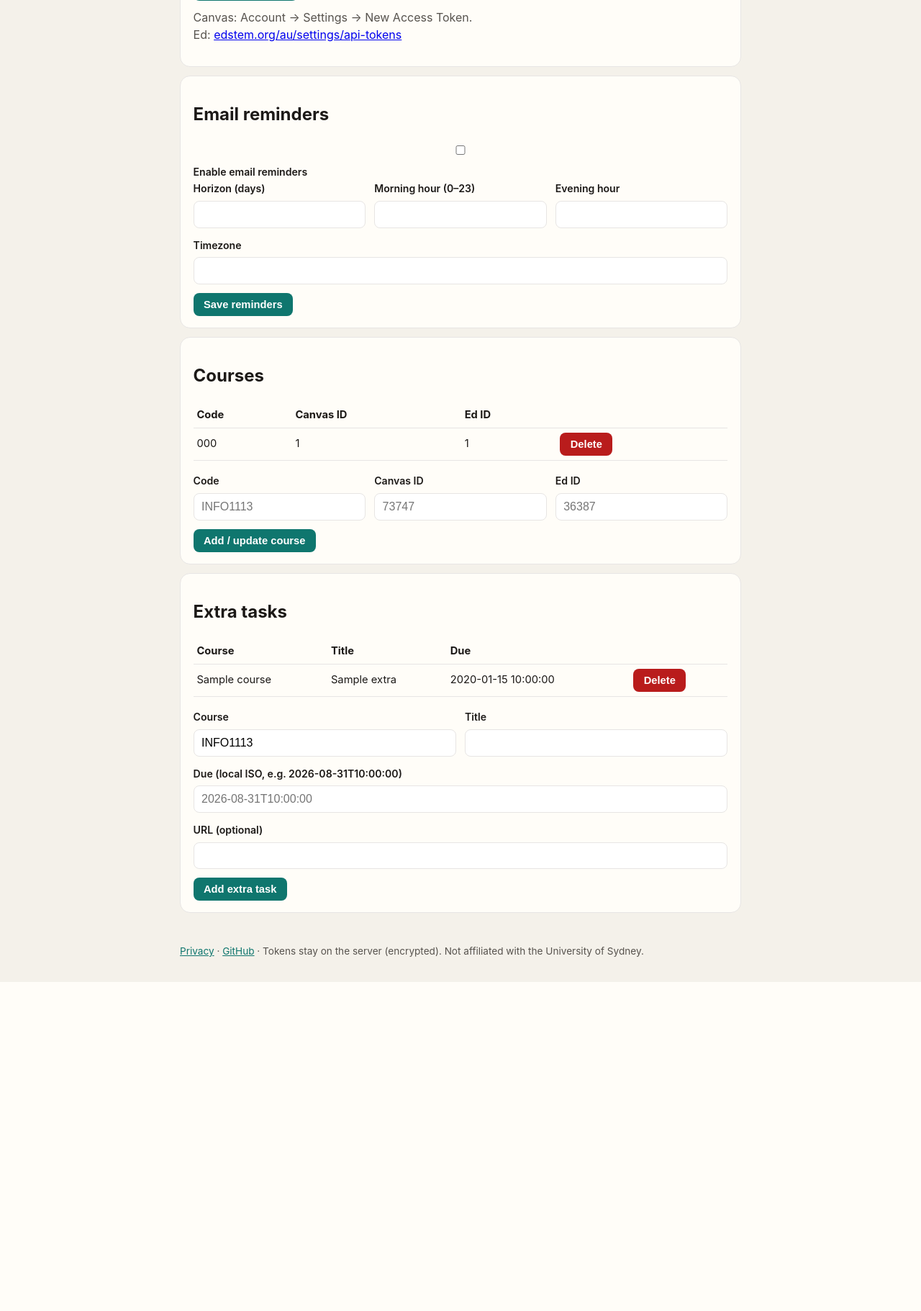
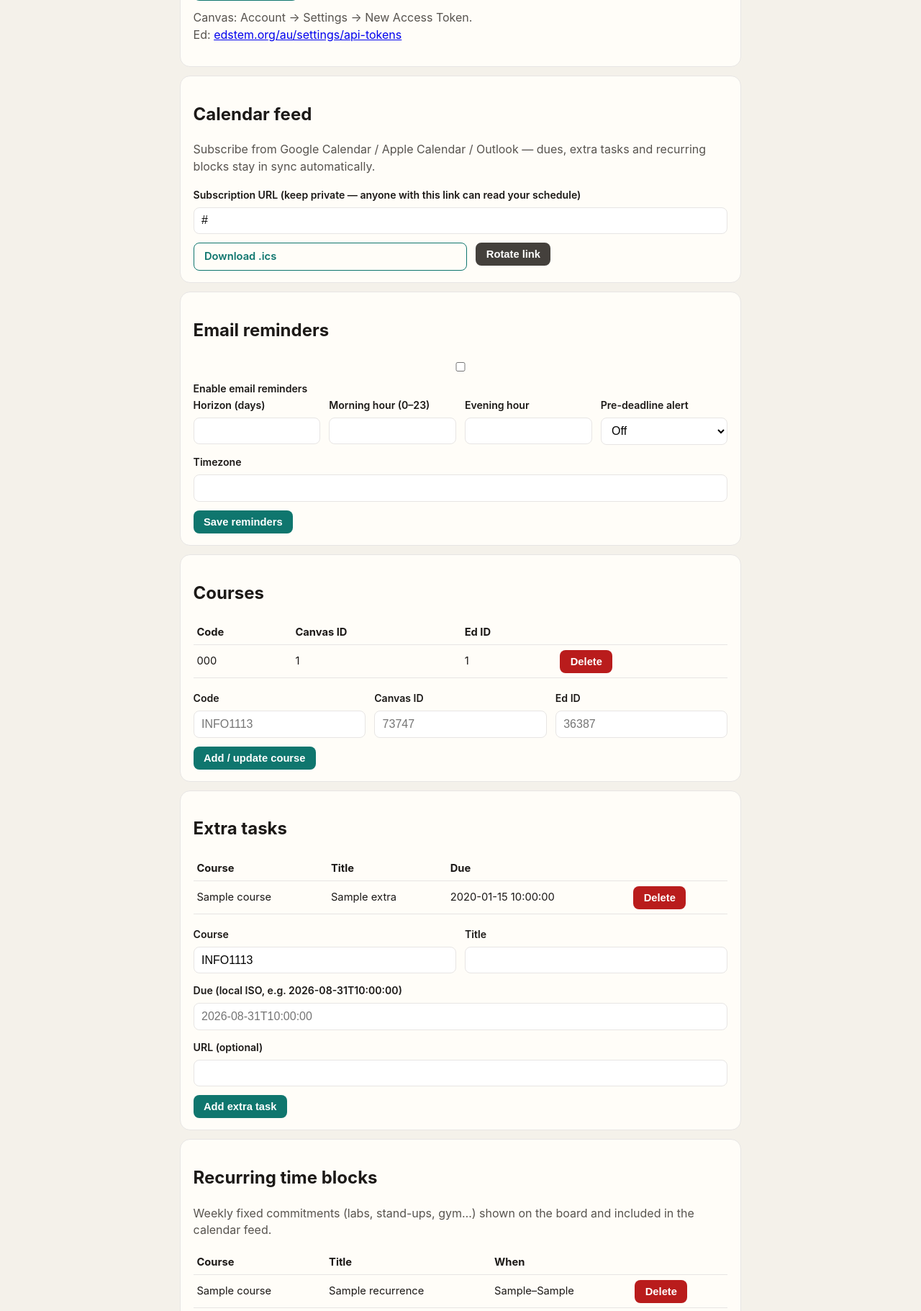
Before and after one commit to OceanHu123/due-board, a FastAPI app: template web/templates/settings.html in a window 1280 px wide. Shown: the part 1149-2970 px from the top of the page at 72% size. Before the commit the page ends 2513 px from the top, so only its background shows below. Run offline with FastAPI, Linux system fonts and the light colour scheme; the template is opened without the code that fills it: most values are stand-ins (such as "Sample title", 1, 10 or a date in 2020).

Commit message:
Phase 3: quick-win features (iCal feed, recurring blocks, smart alerts)
- Calendar subscription: per-user token-authenticated /calendar/<token>.ics
  feed (dues + extra tasks + recurring occurrences as UTC VEVENTs),
  lazy token generation, rotate endpoint, download link in Settings
- Recurring weekly time blocks: new recurring_tasks table, settings
  form with day/time pickers, board section showing next-7-day
  occurrences, included in the ICS feed
- Smart pre-deadline reminder: user-configurable lead window (0=off,
  3-72h), worker sends at most one alert per local day, deduped via
  last_lead_reminder_date; exposed in Settings as a select
- Auto-migration extends users table for existing Postgres databases
  (ics_token, reminder_lead_hours, last_lead_reminder_date)
- 4 new tests; all 17 pass

```diff
--- a/web/app.py
+++ b/web/app.py
@@ -1,11 +1,12 @@
 from __future__ import annotations
 
-from datetime import datetime, timezone
+import secrets
+from datetime import datetime, timedelta, timezone
 from pathlib import Path
 from urllib.parse import quote
 from zoneinfo import ZoneInfo
 
-from fastapi import Depends, FastAPI, Form, HTTPException, Request
+from fastapi import Depends, FastAPI, Form, HTTPException, Request, Response
 from fastapi.responses import HTMLResponse, RedirectResponse
 from fastapi.staticfiles import StaticFiles
 from fastapi.templating import Jinja2Templates
@@ -21,8 +22,9 @@ from web.config import (
     institutions_choices,
 )
 from web.crypto import encrypt_secret
-from web.db import DueCache, ExtraTask, SessionLocal, User, UserCourse, init_db
+from web.db import DueCache, ExtraTask, RecurringTask, SessionLocal, User, UserCourse, init_db
 from web.demo import ensure_demo_user, is_demo_user, seed_demo_dues
+from web.ical import build_ics, recurring_occurrences
 from web.sync import ensure_default_courses, sync_user_dues
 
 TEMPLATES_DIR = Path(__file__).parent / "templates"
@@ -124,6 +126,12 @@ def _board_context(
     for i in all_items:
         if i.course not in courses_present:
             courses_present.append(i.course)
+    # Recurring time blocks for the next 7 days, shown under the dues list.
+    tz2 = ZoneInfo(user.timezone or "Australia/Sydney")
+    blocks = [
+        {"task": t, "start": s, "end": e}
+        for t, s, e in recurring_occurrences(user.recurring_tasks, tz2, days=7, now=now)
+    ]
     return {
         "user": user,
         "items": items,
@@ -135,6 +143,7 @@ def _board_context(
         "auto_error": auto_error,
         "selected_course": selected or None,
         "courses_present": courses_present,
+        "recurring_blocks": blocks,
     }
 
 
@@ -289,6 +298,13 @@ def settings_page(request: Request, db: Session = Depends(get_db)):
     if not user:
         return RedirectResponse("/login", status_code=303)
     ensure_default_courses(db, user)
+    ics_url = None
+    if not is_demo_user(user):
+        # Generate the calendar subscription token lazily on first settings visit.
+        if not user.ics_token:
+            user.ics_token = secrets.token_urlsafe(24)
+            db.commit()
+        ics_url = f"{get_settings().base_url.rstrip('/')}/calendar/{user.ics_token}.ics"
     # Per-institution fallbacks shown as placeholders when the user hasn't overridden.
     inst = institution_by_code(user.institution_code) or {}
     defaults = {
@@ -302,6 +318,7 @@ def settings_page(request: Request, db: Session = Depends(get_db)):
             "user": user,
             "courses": user.courses,
             "extras": user.extras,
+            "recurrences": user.recurring_tasks,
             "has_canvas": bool(user.canvas_token_enc),
             "has_ed": bool(user.ed_token_enc),
             "settings": get_settings(),
@@ -311,8 +328,34 @@ def settings_page(request: Request, db: Session = Depends(get_db)):
             "institutions": institutions_choices(),
             "current_institution": user.institution_code,
             "institution_defaults": defaults,
+            "ics_url": ics_url,
         },
     )
+
+
+@app.post("/settings/ics/rotate")
+def rotate_ics_token(request: Request, db: Session = Depends(get_db)):
+    user = current_user(db, request)
+    if not user:
+        return RedirectResponse("/login", status_code=303)
+    if is_demo_user(user):
+        return RedirectResponse("/settings?error=demo_readonly", status_code=303)
+    user.ics_token = secrets.token_urlsafe(24)
+    db.commit()
+    return RedirectResponse("/settings?saved=calendar", status_code=303)
+
+
+@app.get("/calendar/{token}.ics")
+def calendar_ics(token: str, request: Request, db: Session = Depends(get_db)):
+    """Calendar-app subscription endpoint (token auth; no cookies needed)."""
+    user = db.query(User).filter(User.ics_token == token).first()
+    if not user:
+        raise HTTPException(status_code=404, detail="calendar not found")
+    body = build_ics(db, user)
+    headers = {"Content-Type": "text/calendar; charset=utf-8"}
+    if request.query_params.get("dl"):
+        headers["Content-Disposition"] = 'attachment; filename="dueboard.ics"'
+    return Response(body, headers=headers)
 
 
 @app.post("/settings/institution")
@@ -392,6 +435,7 @@ def save_reminders(
     morning_hour: int = Form(8),
     evening_hour: int = Form(18),
     timezone: str = Form("Australia/Sydney"),
+    reminder_lead_hours: int = Form(24),
 ):
     user = current_user(db, request)
     if not user:
@@ -403,6 +447,7 @@ def save_reminders(
     user.morning_hour = max(0, min(morning_hour, 23))
     user.evening_hour = max(0, min(evening_hour, 23))
     user.timezone = timezone.strip() or "Australia/Sydney"
+    user.reminder_lead_hours = max(0, min(reminder_lead_hours, 168))
     db.commit()
     return RedirectResponse("/settings?saved=reminders", status_code=303)
 
@@ -496,6 +541,69 @@ def delete_extra(extra_id: int, request: Request, db: Session = Depends(get_db))
     return RedirectResponse("/settings?saved=extra", status_code=303)
 
 
+@app.post("/settings/recurring")
+def add_recurring(
+    request: Request,
+    db: Session = Depends(get_db),
+    course: str = Form(...),
+    title: str = Form(...),
+    weekday: int = Form(...),
+    start_hm: str = Form(...),
+    end_hm: str = Form(...),
+    url: str = Form(""),
+):
+    user = current_user(db, request)
+    if not user:
+        return RedirectResponse("/login", status_code=303)
+    if is_demo_user(user):
+        return RedirectResponse("/settings?error=demo_readonly", status_code=303)
+    course = course.strip().upper()
+    start_hm = start_hm.strip()
+    end_hm = end_hm.strip()
+    if not course or not title.strip():
+        return RedirectResponse("/settings?error=recurring", status_code=303)
+    if not (0 <= weekday <= 6):
+        return RedirectResponse("/settings?error=recurring", status_code=303)
+    for hm in (start_hm, end_hm):
+        try:
+            datetime.strptime(hm, "%H:%M")
+        except ValueError:
+            return RedirectResponse("/settings?error=recurring", status_code=303)
+    if end_hm <= start_hm:
+        return RedirectResponse("/settings?error=recurring", status_code=303)
+    db.add(
+        RecurringTask(
+            user_id=user.id,
+            course=course,
+            title=title.strip(),
+            weekday=weekday,
+            start_hm=start_hm,
+            end_hm=end_hm,
+            url=url.strip(),
+        )
+    )
+    db.commit()
+    return RedirectResponse("/settings?saved=recurring", status_code=303)
+
+
+@app.post("/settings/recurring/{rec_id}/delete")
+def delete_recurring(rec_id: int, request: Request, db: Session = Depends(get_db)):
+    user = current_user(db, request)
+    if not user:
+        return RedirectResponse("/login", status_code=303)
+    if is_demo_user(user):
+        return RedirectResponse("/settings?error=demo_readonly", status_code=303)
+    row = (
+        db.query(RecurringTask)
+        .filter(RecurringTask.id == rec_id, RecurringTask.user_id == user.id)
+        .first()
+    )
+    if row:
+        db.delete(row)
+        db.commit()
+    return RedirectResponse("/settings?saved=recurring", status_code=303)
+
+
 @app.post("/sync")
 def sync_now(request: Request, db: Session = Depends(get_db)):
     user = current_user(db, request)
--- a/web/templates/settings.html
+++ b/web/templates/settings.html
@@ -68,6 +68,23 @@
   </section>
 
   <section class="card">
+    <h2>Calendar feed</h2>
+    <p class="muted">Subscribe from Google Calendar / Apple Calendar / Outlook — dues, extra tasks and recurring blocks stay in sync automatically.</p>
+    {% if ics_url %}
+      <label>Subscription URL (keep private — anyone with this link can read your schedule)</label>
+      <input value="{{ ics_url }}" readonly onclick="this.select()" />
+      <div class="row">
+        <a class="btn ghost" href="{{ ics_url }}?dl=1">Download .ics</a>
+        <form method="post" action="/settings/ics/rotate">
+          <button class="btn secondary" type="submit">Rotate link</button>
+        </form>
+      </div>
+    {% else %}
+      <p class="muted">Sign in with your own account to get a calendar feed.</p>
+    {% endif %}
+  </section>
+
+  <section class="card">
     <h2>Email reminders</h2>
     <form method="post" action="/settings/reminders">
       <fieldset {% if is_demo %}disabled{% endif %} style="border:0;padding:0;margin:0">
@@ -84,6 +101,16 @@
           <div>
             <label>Evening hour</label>
             <input name="evening_hour" type="number" min="0" max="23" value="{{ user.evening_hour }}" />
+          </div>
+          <div>
+            <label>Pre-deadline alert</label>
+            <select name="reminder_lead_hours">
+              {% for h in [0, 3, 6, 12, 24, 48, 72] %}
+                <option value="{{ h }}" {% if user.reminder_lead_hours == h %}selected{% endif %}>
+                  {% if h == 0 %}Off{% else %}{{ h }}h before{% endif %}
+                </option>
+              {% endfor %}
+            </select>
           </div>
         </div>
         <label>Timezone</label>
@@ -157,4 +184,47 @@
     </form>
     {% endif %}
   </section>
+
+  <section class="card">
+    <h2>Recurring time blocks</h2>
+    <p class="muted">Weekly fixed commitments (labs, stand-ups, gym…) shown on the board and included in the calendar feed.</p>
+    <table>
+      <tr><th>Course</th><th>Title</th><th>When</th><th></th></tr>
+      {% for t in recurrences %}
+      <tr>
+        <td>{{ t.course }}</td>
+        <td>{{ t.title }}</td>
+        <td>{{ ['Mon','Tue','Wed','Thu','Fri','Sat','Sun'][t.weekday] }} {{ t.start_hm }}–{{ t.end_hm }}</td>
+        <td>
+          {% if not is_demo %}
+          <form method="post" action="/settings/recurring/{{ t.id }}/delete">
+            <button class="btn danger" type="submit">Delete</button>
+          </form>
+          {% endif %}
+        </td>
+      </tr>
+      {% endfor %}
+    </table>
+    {% if not is_demo %}
+    <form method="post" action="/settings/recurring" style="margin-top:1rem">
+      <div class="row">
+        <div><label>Course</label><input name="course" value="INFO1113" required /></div>
+        <div><label>Title</label><input name="title" placeholder="Weekly lab" required /></div>
+        <div>
+          <label>Day</label>
+          <select name="weekday">
+            {% for name in ['Mon','Tue','Wed','Thu','Fri','Sat','Sun'] %}
+              <option value="{{ loop.index0 }}">{{ name }}</option>
+            {% endfor %}
+          </select>
+        </div>
+        <div><label>Start</label><input name="start_hm" type="time" value="18:00" required /></div>
+        <div><label>End</label><input name="end_hm" type="time" value="19:00" required /></div>
+      </div>
+      <label>URL (optional)</label>
+      <input name="url" />
+      <button class="btn" type="submit">Add time block</button>
+    </form>
+    {% endif %}
+  </section>
 {% endblock %}
```
Also changed, not shown: tests/test_web.py (+144 -0 lines), web/db.py (+43 -9 lines), web/ical.py (added, +127 -0 lines), web/templates/partials/board_items.html (+18 -0 lines), web/worker.py (+52 -1 lines), README.md.
